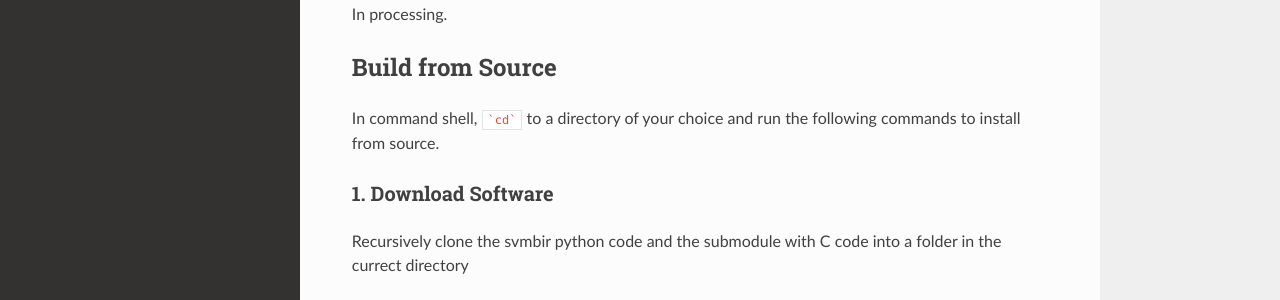
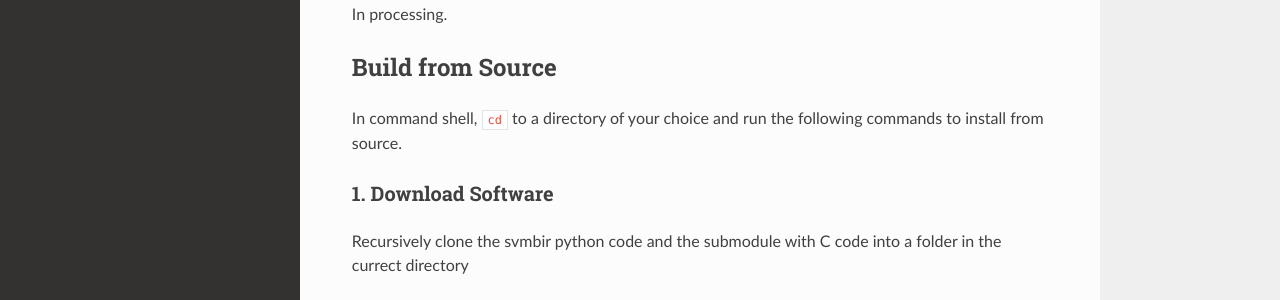
Before and after one commit to cabouman/svmbir, a Sphinx documentation site: the page built from docs/source/install.rst, in a window 1280 px wide and 900 px high. Shown: the part 365-665 px from the top of the window. Built offline with Sphinx 7.4.7 and the Read the Docs theme 2.0.0, drawn with Linux system fonts in a browser that asks for light colours.

````diff
--- a/docs/source/install.rst
+++ b/docs/source/install.rst
@@ -20,7 +20,7 @@ In processing.
 Build from Source
 -----------------
 
-In command shell, ```cd``` to a directory of your choice and run the following commands to install from source.
+In command shell, ``cd`` to a directory of your choice and run the following commands to install from source.
 
 1. Download Software
 ~~~~~~~~~~~~~~~~~~~~
````
